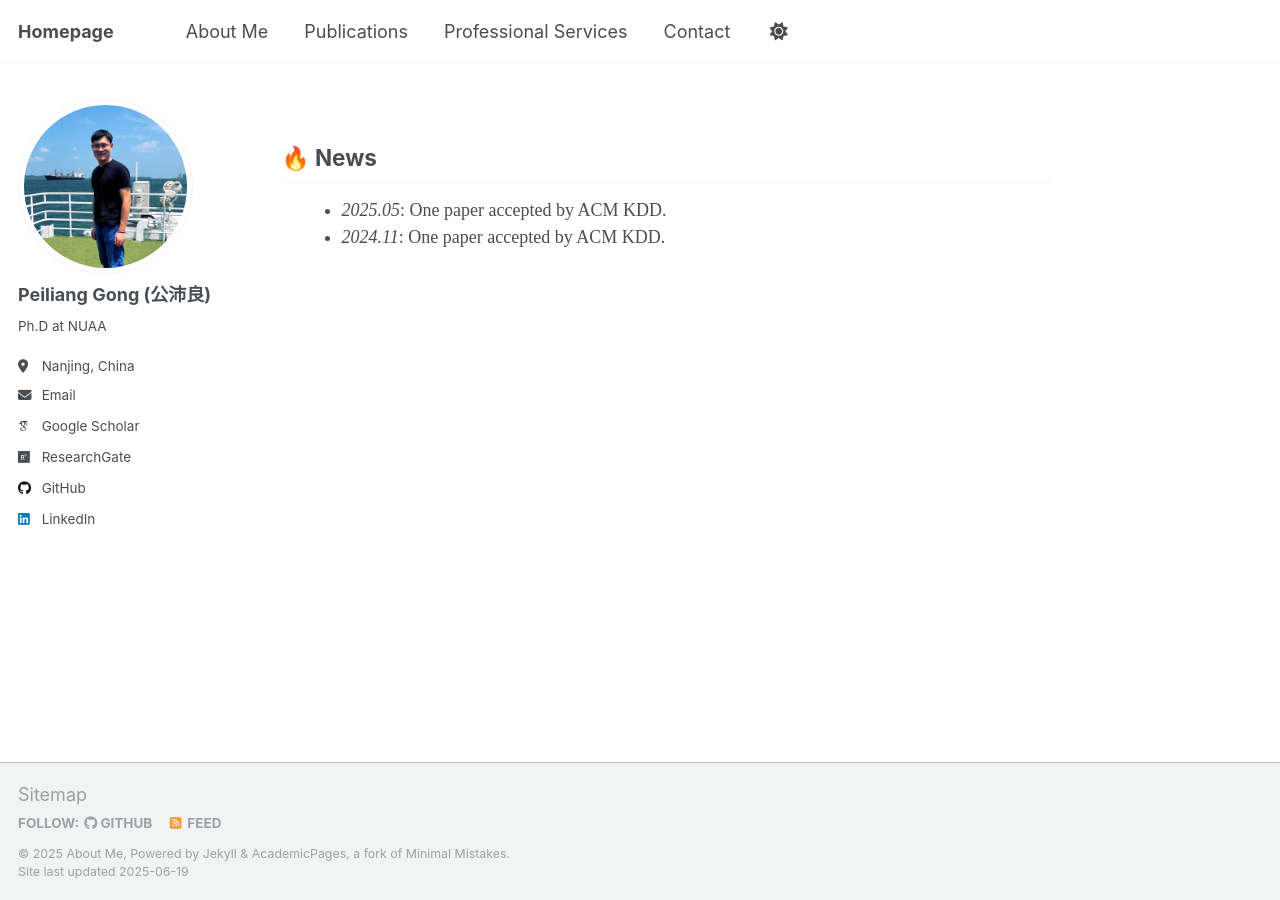
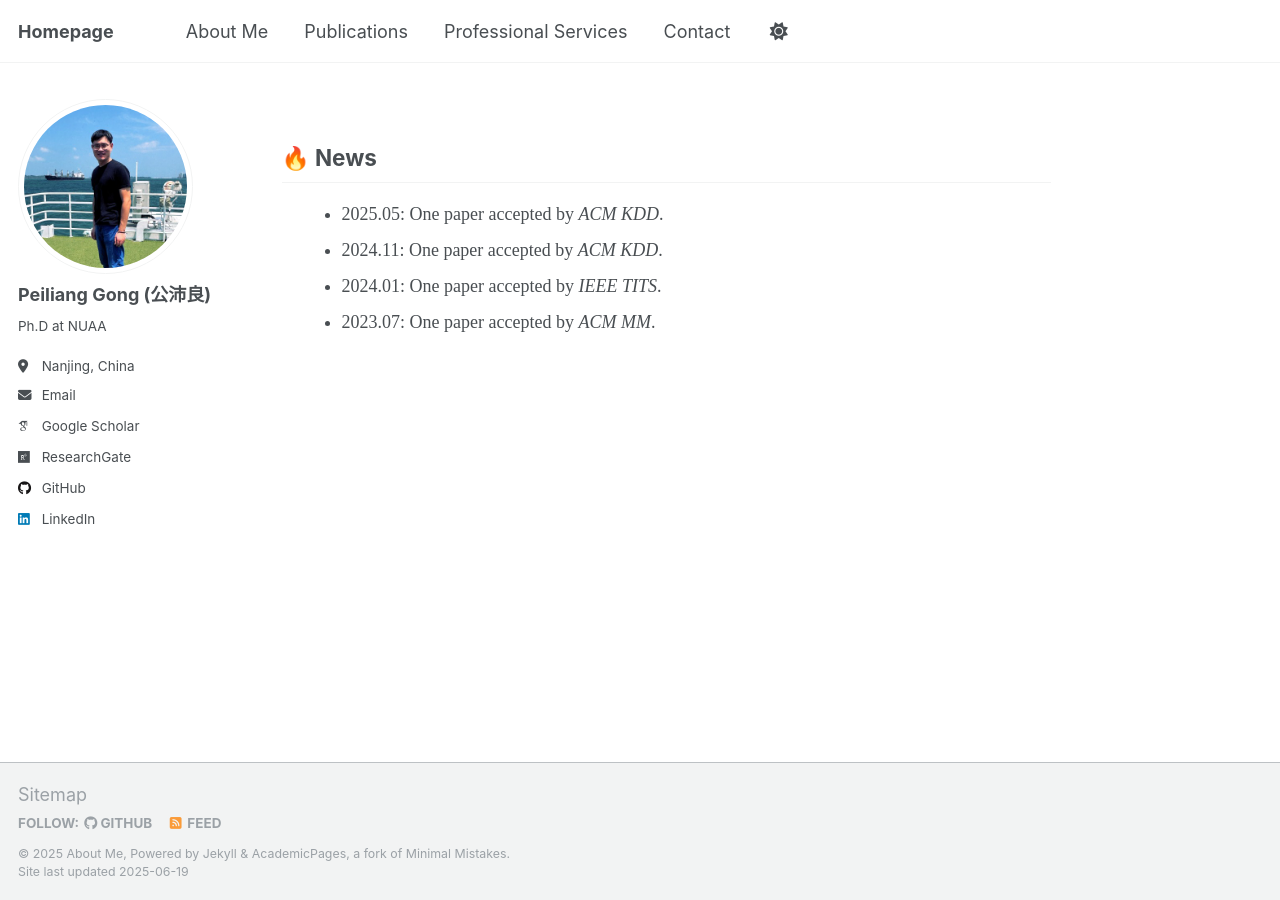
Before and after one commit to Tokenmw/Tokenmw.github.io, a Jekyll site: the page built from _pages/news.md, in a window 1280 px wide. Built offline with Jekyll 4.4.1, drawn with Linux system fonts in a browser that asks for light colours; some web fonts are replaced; our own code applies the rules of GitHub Pages for plain Markdown files.

Commit message:
Update news.md

```diff
--- a/_pages/news.md
+++ b/_pages/news.md
@@ -1,9 +1,11 @@
 <!-- News section -->
 <div id="news" style="font-family: 'Times New Roman', serif; text-align: justify; margin-top: 40px;">
 <h2>🔥 News</h2>
-<ul style="list-style-type: disc; margin-left: 20px; line-height: 1.0;">
-  <li><em>2025.05</em>: One paper accepted by ACM KDD.</li>
-  <li><em>2024.11</em>: One paper accepted by ACM KDD.</li>
+<ul style="list-style-type: disc; margin-left: 20px;">
+  <li>2025.05: One paper accepted by <em>ACM KDD</em>.</li>
+  <li>2024.11: One paper accepted by <em>ACM KDD</em>.</li>
+  <li>2024.01: One paper accepted by <em>IEEE TITS</em>.</li>
+  <li>2023.07: One paper accepted by <em>ACM MM</em>.</li>
 </ul>
 <br />
 </div>
```
